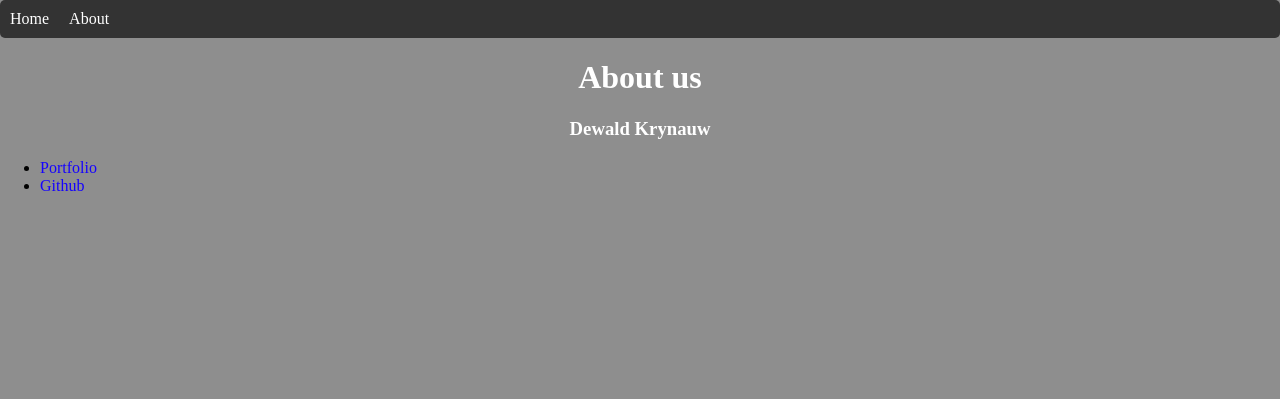
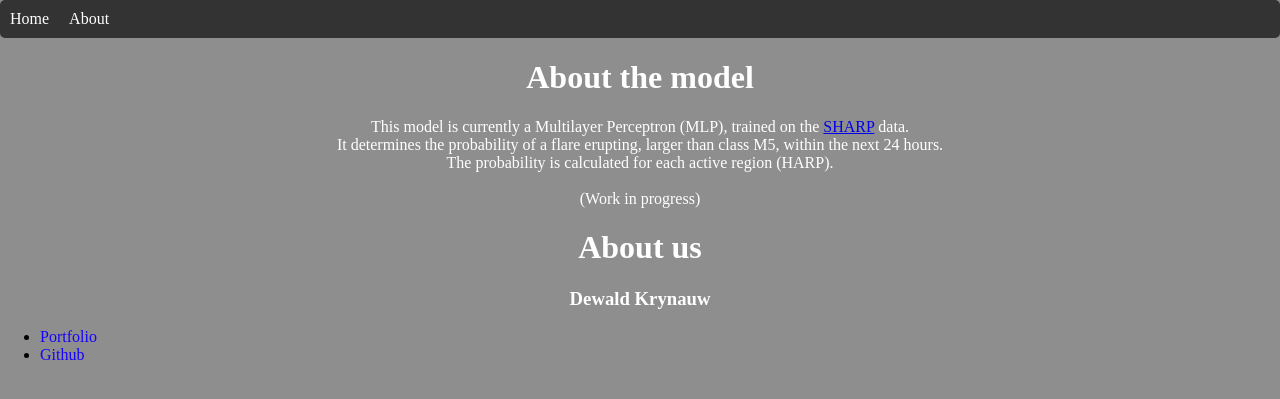
Before and after one commit to Dewald928/deep-flare-prediction-heroku, a Flask app: page /about in a window 1280 px wide. Shown: the top 399 px of the page. Run offline with Flask 2, Linux system fonts and the light colour scheme.

Commit message:
model details
Took 16 minutes

```diff
--- a/app/static/css/style.css
+++ b/app/static/css/style.css
@@ -13,23 +13,24 @@ body {
     float: left;
     text-decoration: none;
     text-align: center;
-    color:#fff;
-    padding:10px;
+    color: #fff;
+    padding: 10px;
 }
 
 .nav-site a:hover {
     background-color: #41cc48;
 }
 
-h1,p,ol,h3{
+h1, p, ol, h3 {
     color: #fff;
     text-align: center;
 }
 
 th {
-  background-color: #c32020;
-  color: white;
-  white-space: nowrap;
+    text-align: center;
+    background-color: #c32020;
+    color: white;
+    white-space: nowrap;
 }
 
 
@@ -37,7 +38,7 @@ th {
     text-align: center;
     margin: auto;
     width: 15%;
-/*     border: 3px solid green; */
+    /*     border: 3px solid green; */
     border-collapse: collapse;
 }
 
@@ -47,7 +48,7 @@ table {
     width: 100%;
 }
 
-h1,p,ol,h3{
+h1, p, ol, h3 {
     color: #fff;
     text-align: center;
 }
@@ -55,6 +56,6 @@ h1,p,ol,h3{
 
 ul li a {
     text-decoration: none;
-    color:#1502ff;
+    color: #1502ff;
 
 }
--- a/app/templates/about.html
+++ b/app/templates/about.html
@@ -13,6 +13,16 @@
     <a href="/">Home</a>
     <a href="/about">About</a>
 </nav>
+<h1>About the model</h1>
+<p>
+    This model is currently a Multilayer Perceptron (MLP), trained on the <a
+        href="http://jsoc.stanford.edu/doc/data/hmi/sharp/sharp.htm">SHARP</a> data. <br>
+    It determines the probability of a flare erupting, larger than class M5, within the next 24 hours. <br>
+    The probability is calculated for each active region (HARP). <br>
+    <br>
+    (Work in progress)
+</p>
+
 <h1>About us</h1>
 <h3> Dewald Krynauw</h3>
 <ul>
```
